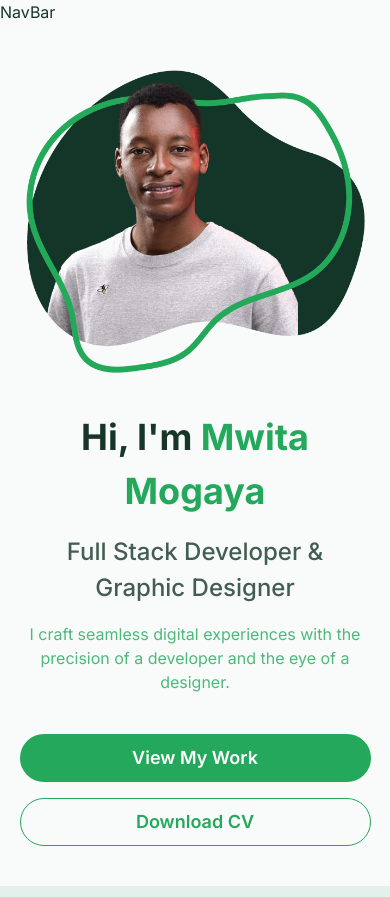
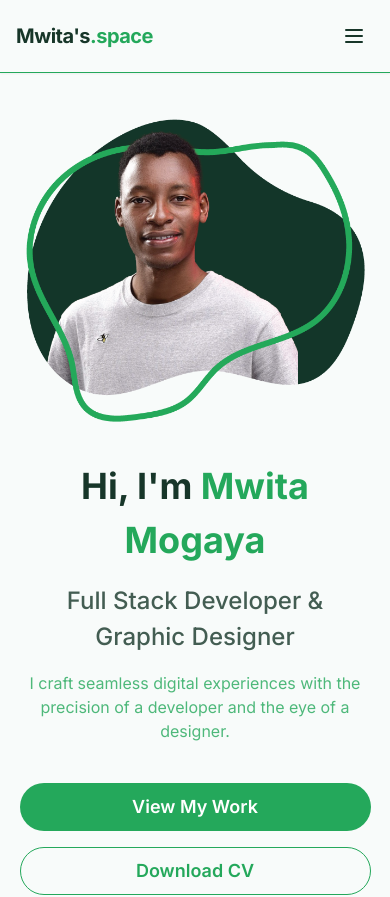
Before and after one commit to mogaya/Mwita-Mogaya-Portfolio, a React (Vite) app in the folder frontend/: page / in a window 390 px wide. Shown: the top 897 px of the page. Built offline with nearby package versions, Linux system fonts and the light colour scheme.

Commit message:
Implement responsive NavBar with mobile menu toggle and navigation links

```diff
--- a/frontend/src/components/Layout/NavBar.tsx
+++ b/frontend/src/components/Layout/NavBar.tsx
@@ -1,5 +1,157 @@
+import {
+  Box,
+  Flex,
+  useDisclosure,
+  Text,
+  HStack,
+  IconButton,
+  VStack,
+} from "@chakra-ui/react";
+import { Menu, X } from "lucide-react";
+import { Link, useLocation, useNavigate } from "react-router-dom";
+
+interface NavBarProps {
+  label: string;
+  uri: string;
+}
+
+const NavBarItems: NavBarProps[] = [
+  { label: "Home", uri: "/" },
+  { label: "About", uri: "/about" },
+  { label: "Services", uri: "/services" },
+  { label: "Projects", uri: "/projects" },
+  { label: "Contact", uri: "/contact" },
+];
+
 const NavBar = () => {
-  return <div>NavBar</div>;
+  const { isOpen, onToggle } = useDisclosure();
+  const location = useLocation();
+  const navigate = useNavigate();
+
+  return (
+    <Box
+      as="header"
+      position="sticky"
+      top={0}
+      zIndex={"sticky"}
+      borderBottom={"1px"}
+      boxShadow={"sm"}
+      borderColor={"primary"}
+      w={"100vw"}
+      transition={"all 0.2s"}
+      backgroundColor={"background"}
+    >
+      <Box maxW={"1200px"} mx={"auto"} px={{ base: 4, md: 6 }} py={4}>
+        <Flex alignItems={"center"} justifyContent={"space-between"}>
+          <Box
+            as={Link}
+            to={"/"}
+            _hover={{ textDecoration: "none" }}
+            transition={"transform 0.2s"}
+            cursor={"pointer"}
+          >
+            <Flex>
+              <Text
+                fontSize={{ base: "xl", md: "2xl" }}
+                fontWeight={"extrabold"}
+                color={"foreground"}
+                letterSpacing={"tight"}
+              >
+                Mwita's
+                <Text as={"span"} color={"primary"}>
+                  .space
+                </Text>
+              </Text>
+            </Flex>
+          </Box>
+
+          {/* DeskTop */}
+          <HStack spacing={8} display={{ base: "none", md: "flex" }}>
+            {NavBarItems.map((item) => (
+              <Box
+                key={item.uri}
+                as={Link}
+                to={item.uri}
+                fontSize={"md"}
+                fontWeight={location.pathname == item.uri ? "bold" : "medium"}
+                color={location.pathname == item.uri ? "primary" : "foreground"}
+                _hover={{ color: "primary", textDecoration: "none" }}
+                transition={"all 0.2s"}
+                cursor={"pointer"}
+              >
+                {item.label}
+              </Box>
+            ))}
+          </HStack>
+
+          {/* Mobile Menu Btn */}
+          <IconButton
+            aria-label={"Toggle menu"}
+            display={{ base: "flex", md: "none" }}
+            icon={
+              isOpen ? (
+                <X style={{ border: "none" }} />
+              ) : (
+                <Menu style={{ border: "none" }} />
+              )
+            }
+            variant={"ghost"}
+            border={"none"}
+            onClick={onToggle}
+            bg={"transparent"}
+            borderRadius={"full"}
+            color={"foreground"}
+            _active={{
+              backgroundColor: "transparent",
+              borderColor: "primary",
+            }}
+            _focus={{
+              backgroundColor: "transparent",
+              borderColor: "primary",
+            }}
+            _hover={{
+              backgroundColor: "transparent",
+              borderColor: "primary",
+            }}
+          />
+        </Flex>
+        {/* Mobile Navigation */}
+        {isOpen && (
+          <VStack
+            display={{ base: "flex", md: "none" }}
+            align={"flex-start"}
+            spacing={4}
+            my={2}
+            py={2}
+            borderTop={"1px"}
+            borderColor={"primary"}
+          >
+            {NavBarItems.map((item) => (
+              <Box
+                key={item.uri}
+                as={Link}
+                to={item.uri}
+                fontSize={"md"}
+                fontWeight={location.pathname === item.uri ? "bold" : "medium"}
+                color={
+                  location.pathname === item.uri ? "primary" : "foreground"
+                }
+                _hover={{ color: "primary", textDecoration: "none" }}
+                transition={"all 0.2s"}
+                cursor={"pointer"}
+                onClick={() => {
+                  onToggle();
+                  navigate(item.uri);
+                }}
+              >
+                {item.label}
+              </Box>
+            ))}
+          </VStack>
+        )}
+      </Box>
+    </Box>
+  );
 };
 
 export default NavBar;
```
